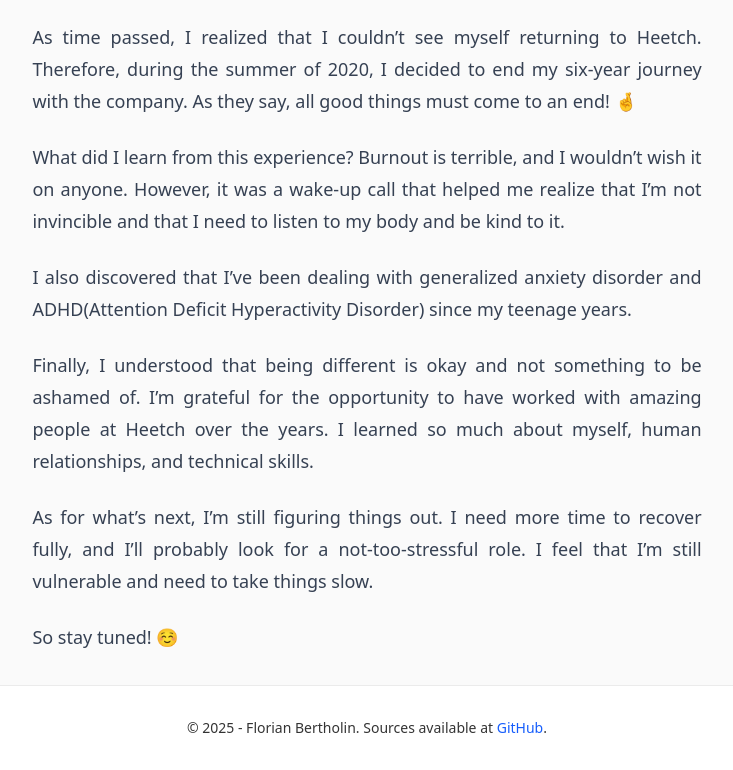
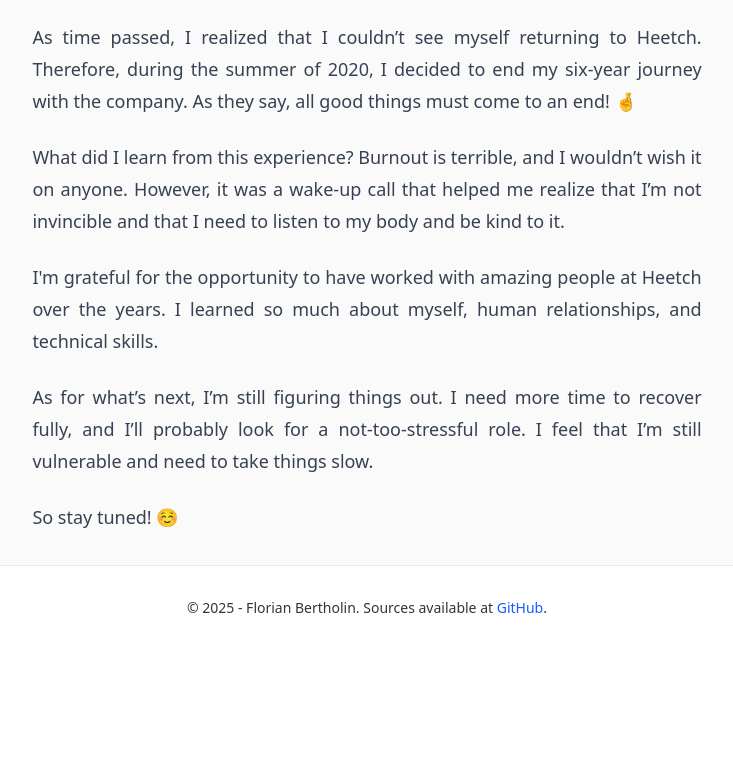
Before and after one commit to arkan/florianbertholin.com, an Astro site: page /posts/burnout-and-im-leaving-heetch in a window 1280 px wide. Shown: the part 855-1625 px from the top of the page, without its empty margins (273-1006 px from the left). After the commit the page ends 1505 px from the top, so only its background shows below. Built offline with nearby package versions, Linux system fonts and the light colour scheme; Astro itself is replaced by a stand-in of ours.

Commit message:
change a bit of a wording in an article

```diff
--- a/src/pages/posts/burnout-and-im-leaving-heetch.md
+++ b/src/pages/posts/burnout-and-im-leaving-heetch.md
@@ -20,9 +20,9 @@ As time passed, I realized that I couldn't see myself returning to Heetch. There
 
 What did I learn from this experience? Burnout is terrible, and I wouldn't wish it on anyone. However, it was a wake-up call that helped me realize that I'm not invincible and that I need to listen to my body and be kind to it.
 
-I also discovered that I've been dealing with generalized anxiety disorder and ADHD(Attention Deficit Hyperactivity Disorder) since my teenage years.
+<!-- I also discovered that I've been dealing with generalized anxiety disorder and ADHD(Attention Deficit Hyperactivity Disorder) since my teenage years. -->
 
-Finally, I understood that being different is okay and not something to be ashamed of. I'm grateful for the opportunity to have worked with amazing people at Heetch over the years. I learned so much about myself, human relationships, and technical skills.
+<!-- Finally, I understood that being different is okay and not something to be ashamed of.--> I'm grateful for the opportunity to have worked with amazing people at Heetch over the years. I learned so much about myself, human relationships, and technical skills.
 
 As for what's next, I'm still figuring things out. I need more time to recover fully, and I'll probably look for a not-too-stressful role. I feel that I'm still vulnerable and need to take things slow.
 
```
